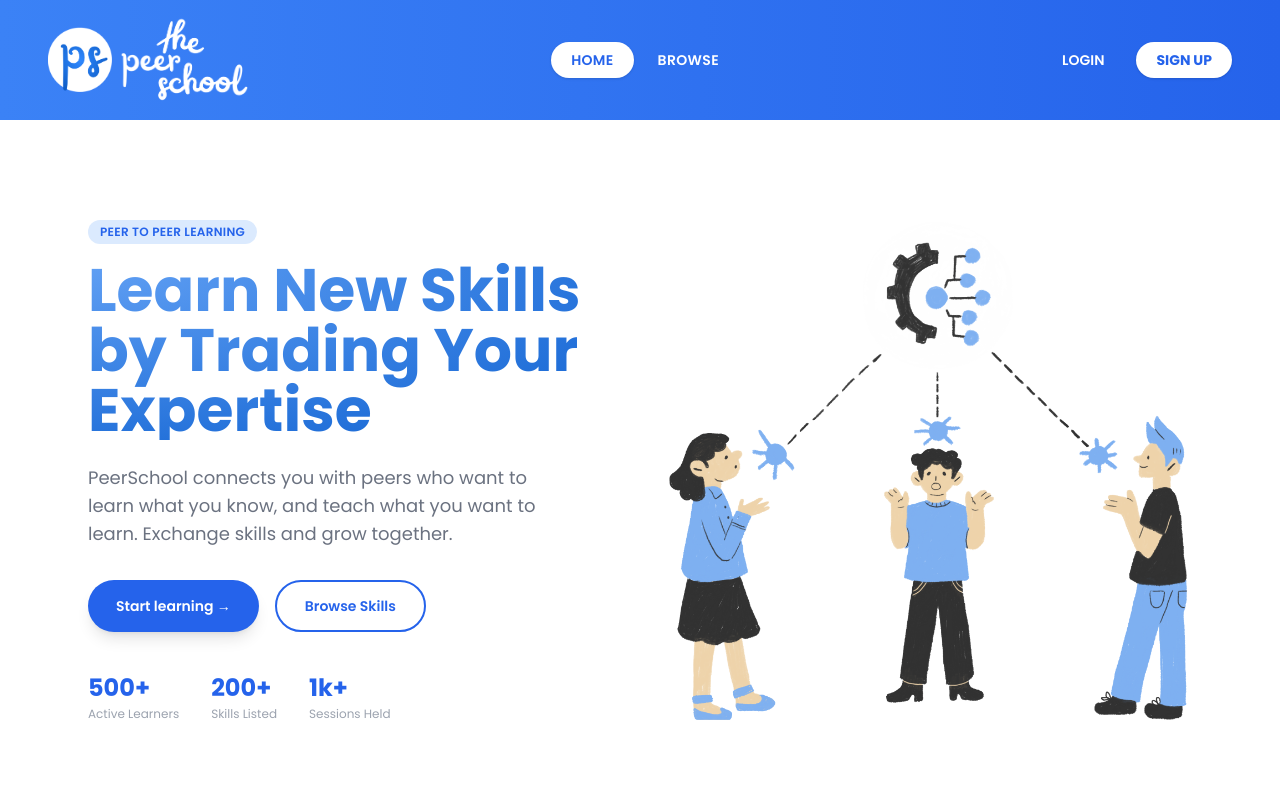
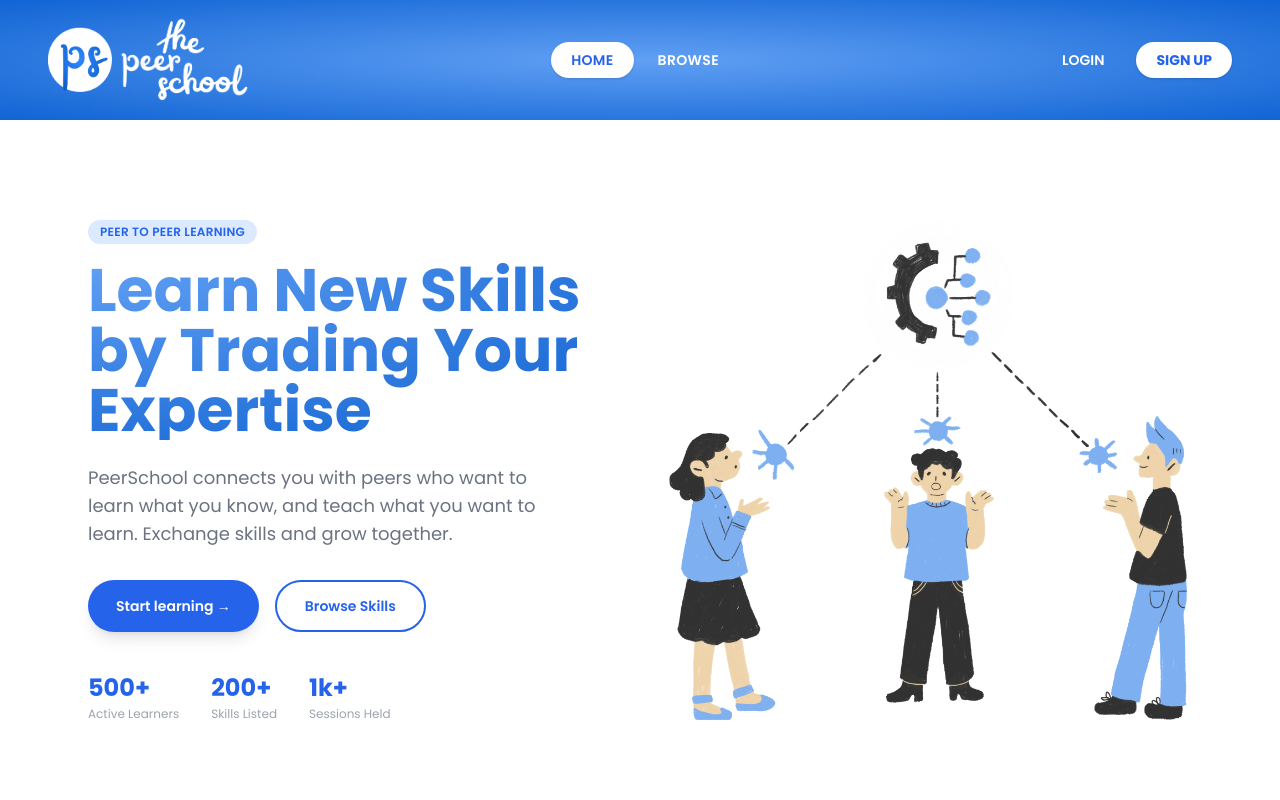
Before and after one commit to amna-1111/peer-school, a React (Vite) app in the folder client/: page / in a window 1280 px wide. Shown: the top 800 px of the page. Built offline with nearby package versions, Linux system fonts and the light colour scheme.

Commit message:
added page titles

```diff
--- a/client/package.json
+++ b/client/package.json
@@ -13,6 +13,7 @@
     "axios": "^1.16.0",
     "react": "^19.2.5",
     "react-dom": "^19.2.5",
+    "react-helmet-async": "^3.0.0",
     "react-router-dom": "^7.14.2"
   },
   "devDependencies": {
--- a/client/src/components/Navbar.jsx
+++ b/client/src/components/Navbar.jsx
@@ -26,7 +26,7 @@
   ];
 
   return (
-    <nav className="bg-gradient-to-r from-blue-500 to-blue-600 px-6 md:px-12 py-4 flex items-center justify-between shadow-md">
+    <nav className="bg-[radial-gradient(at_50%_50%,_#61a0f4_0%,_#1064d4_100%)] from-blue-500 to-blue-600 px-6 md:px-12 py-4 flex items-center justify-between shadow-md">
       {/* Logo */}
       <div
         onClick={() => navigate(user ? "/dashboard" : "/")}
--- a/client/src/pages/BrowseSkills.jsx
+++ b/client/src/pages/BrowseSkills.jsx
@@ -13,6 +13,7 @@
   "Business",
   "Other"
 ];
+import { Helmet } from "react-helmet-async";
 
 export default function BrowseSkills() {
   const navigate = useNavigate();
--- a/client/src/pages/Dashboard.jsx
+++ b/client/src/pages/Dashboard.jsx
@@ -2,6 +2,7 @@
 import { useNavigate } from "react-router-dom";
 import { useAuth } from "../hooks/useAuth";
 import { getDashboard } from "../api/userApi";
+import { Helmet } from "react-helmet-async";
 
 const STATUS_COLORS = {
   Pending: "#f59e0b",
--- a/client/src/pages/InstructorProfile.jsx
+++ b/client/src/pages/InstructorProfile.jsx
@@ -5,6 +5,7 @@
 import { getAvailableSlots } from "../api/sessionApi";
 import { useAuth } from "../hooks/useAuth";
 import { getInstructorReviews } from "../api/reviewApi";
+import { Helmet } from "react-helmet-async";
 
 export default function InstructorProfile() {
   const { id } = useParams();
--- a/client/src/pages/Login.jsx
+++ b/client/src/pages/Login.jsx
@@ -3,6 +3,7 @@
 import { loginUser } from "../api/authApi";
 import { useAuth } from "../hooks/useAuth";
 import { NavLink } from "react-router-dom";
+import { Helmet } from "react-helmet-async";
 
 export default function Login() {
   const navigate = useNavigate();
@@ -32,6 +33,9 @@
 
   return (
     <div className="min-h-screen flex flex-col md:flex-row">
+      <Helmet>
+        <title>Login - PeerSchool</title>
+      </Helmet>
       {/* LEFT SIDE */}
       <div className="w-full md:w-1/2 bg-gray-50 flex flex-col p-8 md:p-12">
         {/* Logo — top left */}
--- a/client/src/pages/MyProfile.jsx
+++ b/client/src/pages/MyProfile.jsx
@@ -7,6 +7,7 @@
   deleteSlot as removeSlot,
   getAvailableSlots
 } from "../api/sessionApi";
+import { Helmet } from "react-helmet-async";
 
 const CATEGORIES = [
   "Programming",
--- a/client/src/pages/MySessions.jsx
+++ b/client/src/pages/MySessions.jsx
@@ -8,6 +8,7 @@
   Completed: "#10b981",
   Cancelled: "#ef4444"
 };
+import { Helmet } from "react-helmet-async";
 
 export default function MySessions() {
   const [learning, setLearning] = useState([]);
--- a/client/src/pages/Register.jsx
+++ b/client/src/pages/Register.jsx
@@ -2,6 +2,7 @@
 import { useNavigate, Link, NavLink } from "react-router-dom";
 import { registerUser } from "../api/authApi";
 import { useAuth } from "../hooks/useAuth";
+import { Helmet } from "react-helmet-async";
 
 export default function Register() {
   const navigate = useNavigate();
@@ -35,6 +36,9 @@
 
   return (
     <div className="min-h-screen flex flex-col md:flex-row">
+      <Helmet>
+        <title>Registration - PeerSchool</title>
+      </Helmet>
       {/* LEFT SIDE */}
       <div className="w-full md:w-1/2 bg-gray-50 flex flex-col p-8 md:p-12">
         {/* Logo — top left */}
@@ -44,7 +48,7 @@
 
         {/* Form */}
         <div className="flex flex-col justify-center flex-1 max-w-sm w-full mx-auto py-12">
-          <h1 className="bg-[linear-gradient(90deg,_#61a0f4_0%,_#004aad_100%)] bg-clip-text text-transparent text-4xl md:text-5xl font-semibold text-blue-600 mb-2">
+          <h1 className="bg-[linear-gradient(90deg,_#61a0f4_0%,_#004aad_100%)] bg-clip-text text-transparent text-4xl md:text-5xl font-normal text-blue-600 mb-2">
             Create new Account
           </h1>
           <p className="text-sm mb-8">
```
Also changed, not shown: 1 other file (tests, documents, lock files or other folders).
